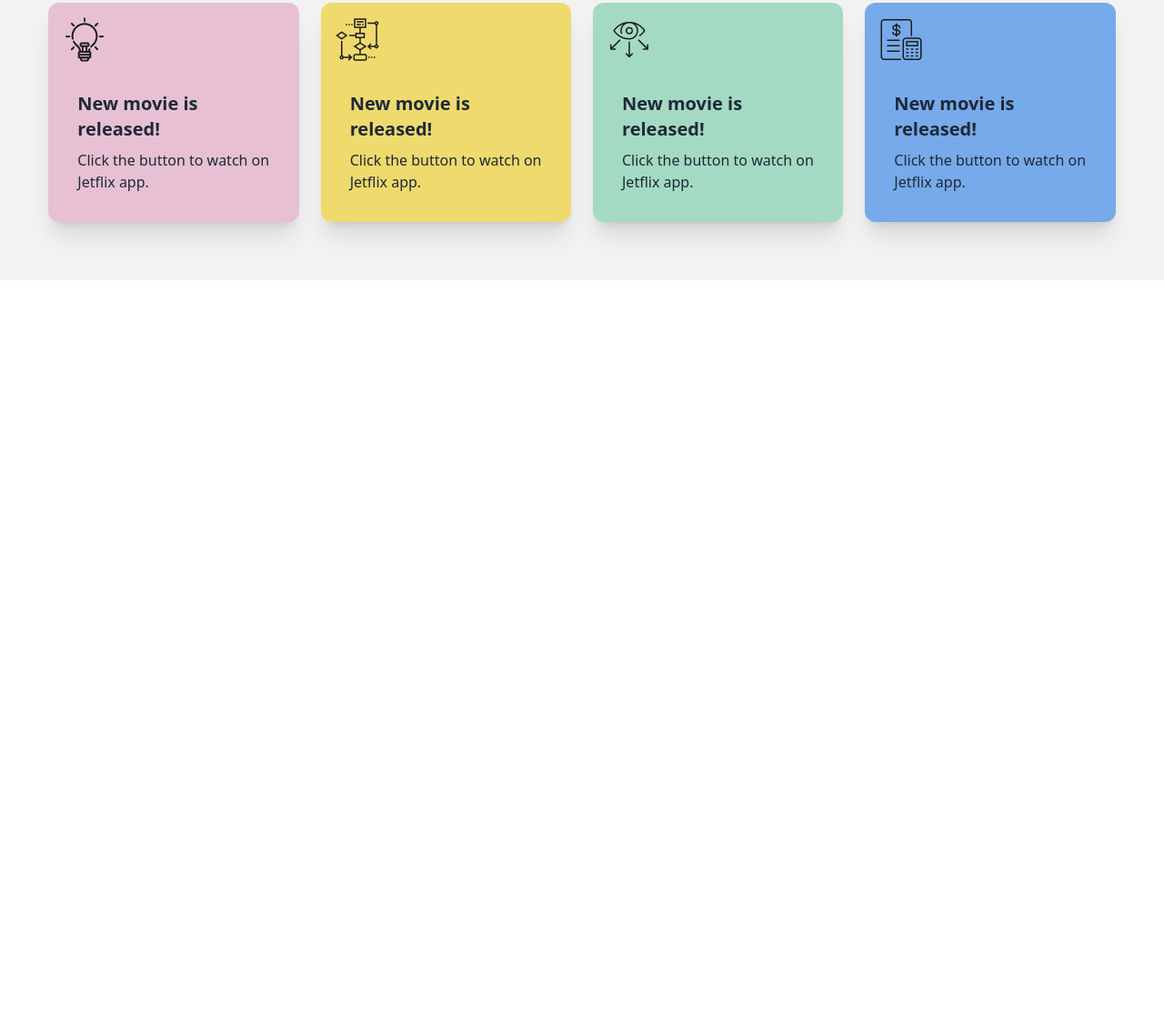
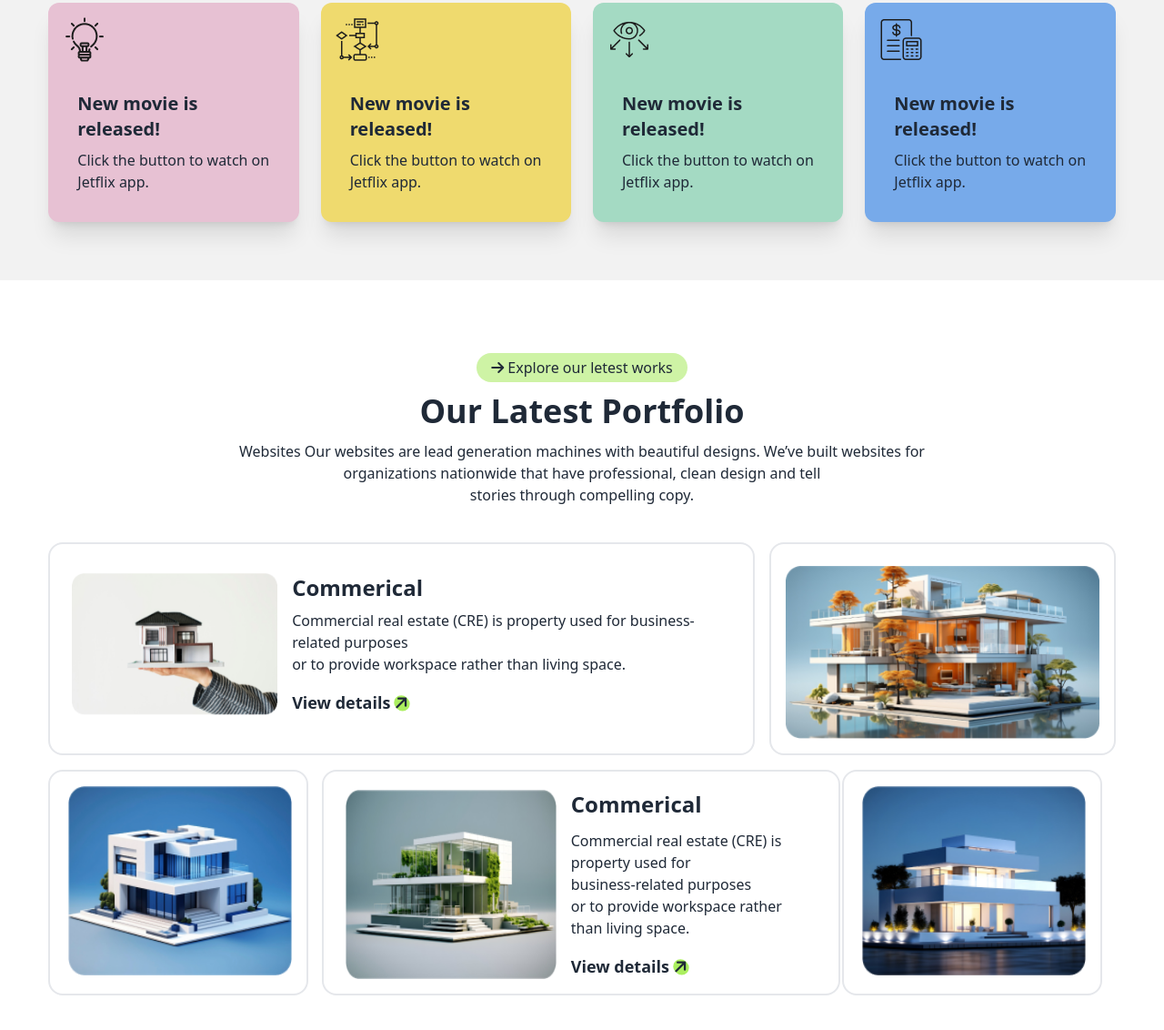
Before and after one commit to github-2005/Assignment-3, a plain HTML site: page index.html in a window 1280 px wide. Shown: the part 1529-2661 px from the top of the page at 91% size. Before the commit the page ends 1837 px from the top, so only its background shows below. Drawn offline with nearby package versions, Linux system fonts and the light colour scheme.

Commit message:
added by our latest portfolio section

```diff
--- a/index.html
+++ b/index.html
@@ -22,8 +22,11 @@
               colors: {
 
                 clifford: '#da373d',
-                .font{
-                    font-family: "Manrope", sans-serif;
+                font-family: {
+                    Manrope: "Manrope"
+                },
+                backgroundimage: {
+
                 }
               }
             }
@@ -33,7 +36,7 @@
 
 
 </head>
-<body class="font">
+<body class="font-family">
     <!-- Header section -->
      <header>
         <!-- navber -->
@@ -227,6 +230,114 @@
            </section>
 
 
+          <!-- section----33333333 -->
+           <section class="my-20 w-11/12 mx-auto">
+                   <div class="text-center">
+                    <button class=" bg-[#cef3a5] px-4 py-1 rounded-2xl ">  <i class="fa-solid fa-arrow-right  rounded-lg text-md"></i> Explore our letest works </button>
+                    <h3 class="text-4xl font-bold py-3">Our Latest Portfolio</h3>
+                    <p class="pb-4">
+                      Websites
+                      Our websites are lead generation machines with beautiful designs. We’ve built websites for <br> organizations nationwide that have professional, clean design and tell <br> stories through compelling copy.</p>
+                   </div>
+                   <!-- card box -->
+                     <!-- card box -->
+                       <!-- card box -->
+                       <div class=" pt-6 grid grid-cols-1 gap-4 lg:grid-cols-3">
+                      <!-- card----1 -->
+
+                        <div class=" lg:col-span-2 pl-7 lg:pl-3 lg:pt-5  border border-2 rounded-2xl">
+                          <div class="  lg:flex gap-4 p-3">
+                            <div>
+                                <img class="" src="./assets/img1.png" alt="">
+                            </div>
+                            <div class="">
+                                <h4 class="text-2xl font-bold pb-2">Commerical</h4>
+                                <p>Commercial real estate (CRE) is property used for business-related purposes <br> or to provide workspace rather than living space.</p>
+                                <button class=" bg-white  py-1 rounded-2xl text-lg font-bold pt-4 "> View details <i class="fa-solid bg-[#ABEF5F] fa-arrow-right -rotate-45 rounded-lg text-md"></i> </button>
+
+                            </div>
+
+
+                          </div>
+                     </div>
+
+                   <!-- card----2-->
+                   <div class=" border border-2 rounded-2xl">
+                    <div class="">
+                      <div>
+                          <img class="w-full p-4 lg:pt-6 lg:px-4" src="./assets/img2.png" alt="">
+                      </div>
+                      <div>
+
+                      </div>
+
+
+                    </div>
+               </div>
+
+                    <!-- card----3 -->
+                    <div class=" w-full p-4 lg:w-[75%]  lg:pl-5 lg:py-4 border border-2 rounded-2xl">
+                      <div class="">
+                        <div>
+                            <img class="w-96 h-52" src="./assets/img3.png" alt="">
+                        </div>
+                        <div>
+
+                        </div>
+
+
+                      </div>
+                 </div>
+                     <!-- card----4 -->
+
+                     <div class=" pl-2 lg:pl-3 pt-2 lg:w-[150%] lg:-ml-24 border border-2 rounded-2xl">
+                      <div class="  flex-col lg:flex lg:flex-row lg: gap-4 p-3">
+                        <div>
+                            <img class=" h-52" src="./assets/img4.png" alt="">
+                        </div>
+                        <div class="">
+                            <h4 class="text-2xl font-bold pb-3">Commerical</h4>
+                            <p>Commercial real estate (CRE) is property used for <br> business-related purposes <br> or to provide workspace rather <br> than living space.</p>
+                            <button class=" bg-white  py-1 rounded-2xl text-lg font-bold pt-4 "> View details <i class="fa-solid bg-[#ABEF5F] fa-arrow-right -rotate-45 rounded-lg text-md"></i> </button>
+
+                        </div>
+
+
+                      </div>
+                 </div>
+                      <!-- card----5 -->
+                      <div class=" lg:hidden w-full p-4 lg:w-[75%]  lg:pl-5 lg:py-4 border border-2 rounded-2xl">
+                        <div class="">
+                          <div>
+                              <img class="w-96 h-52" src="./assets/img3.png" alt="">
+                          </div>
+                          <div>
+
+                          </div>
+
+
+                        </div>
+                   </div>
+                       <!-- card----6 -->
+                      <div class=" w-full p-4 lg:w-[75%] lg:ml-20 lg:pl-5 lg:py-4 border border-2 rounded-2xl">
+                        <div class="">
+                          <div>
+                              <img class=" justify-center items-center w-96 h-52 " src="./assets/img5.png" alt="">
+                          </div>
+                          <div>
+
+                          </div>
+
+
+                        </div>
+                   </div>
+
+                  </div>
+                       </div>
+
+
+           </section>
+
 
 
       </main>
```
